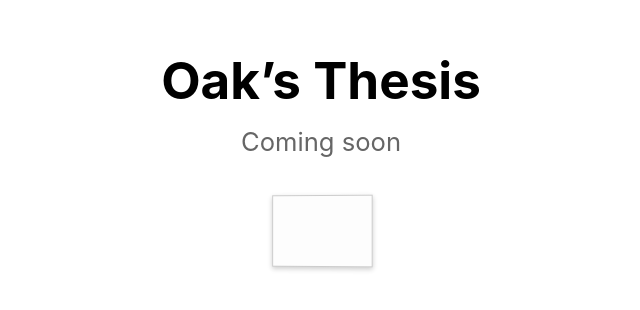
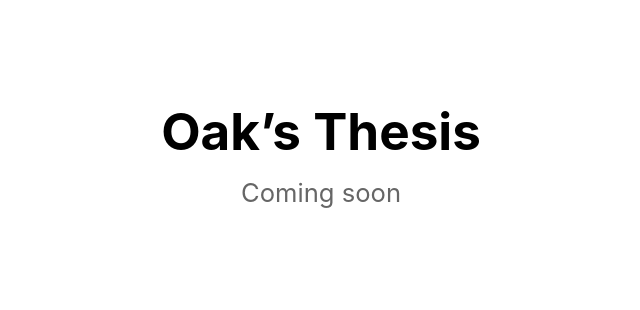
Before and after one commit to EthanRDoesMC/OaksThesisWeb, a plain HTML site: page index.html in a window 1280 px wide. Shown: the part 256-566 px from the top of the page, without its empty margins (319-959 px from the left). Drawn offline with Linux system fonts and the light colour scheme.

Commit message:
Update index.html

```diff
--- a/index.html
+++ b/index.html
@@ -1,5 +1,4 @@
 <!DOCTYPE html>
-<!-- i suck at web dev there was an llm involved please dont hate me -->
 <html lang="en">
 <head>
   <meta charset="UTF-8">
@@ -38,53 +37,6 @@
       color: #666666;
     }
 
-    .book {
-      position: relative;
-      width: 100px;
-      height: 70px;
-      margin-top: 2rem;
-      perspective: 1000px;
-    }
-
-    .pages {
-      width: 100px;
-      height: 70px;
-      position: absolute;
-      transform-style: preserve-3d;
-      animation: flip 2s infinite alternate ease-in-out;
-    }
-
-    .page {
-      position: absolute;
-      width: 100px;
-      height: 70px;
-      background: #fdfdfd;
-      border: 1px solid #ccc;
-      box-shadow: 0 2px 5px rgba(0,0,0,0.2);
-      transform-origin: left;
-      backface-visibility: hidden;
-    }
-
-    .page:nth-child(1) {
-      transform: rotateY(0deg);
-      z-index: 3;
-    }
-
-    .page:nth-child(2) {
-      transform: rotateY(180deg);
-      background: #f5f5f5;
-      z-index: 2;
-    }
-
-    @keyframes flip {
-      0% {
-        transform: rotateY(0deg);
-      }
-      100% {
-        transform: rotateY(-20deg);
-      }
-    }
-
     @media (prefers-color-scheme: dark) {
       body {
         background-color: #121212;
@@ -93,15 +45,6 @@
 
       h2 {
         color: #bbbbbb;
-      }
-
-      .page {
-        background: #1e1e1e;
-        border-color: #444;
-      }
-
-      .page:nth-child(2) {
-        background: #2a2a2a;
       }
     }
 
@@ -113,28 +56,11 @@
       h2 {
         font-size: 4vw;
       }
-
-      .book {
-        width: 80px;
-        height: 60px;
-      }
-
-      .page {
-        width: 80px;
-        height: 60px;
-      }
     }
   </style>
 </head>
 <body>
   <h1>Oak’s Thesis</h1>
   <h2>Coming soon</h2>
-
-  <div class="book">
-    <div class="pages">
-      <div class="page"></div>
-      <div class="page"></div>
-    </div>
-  </div>
 </body>
 </html>
```
